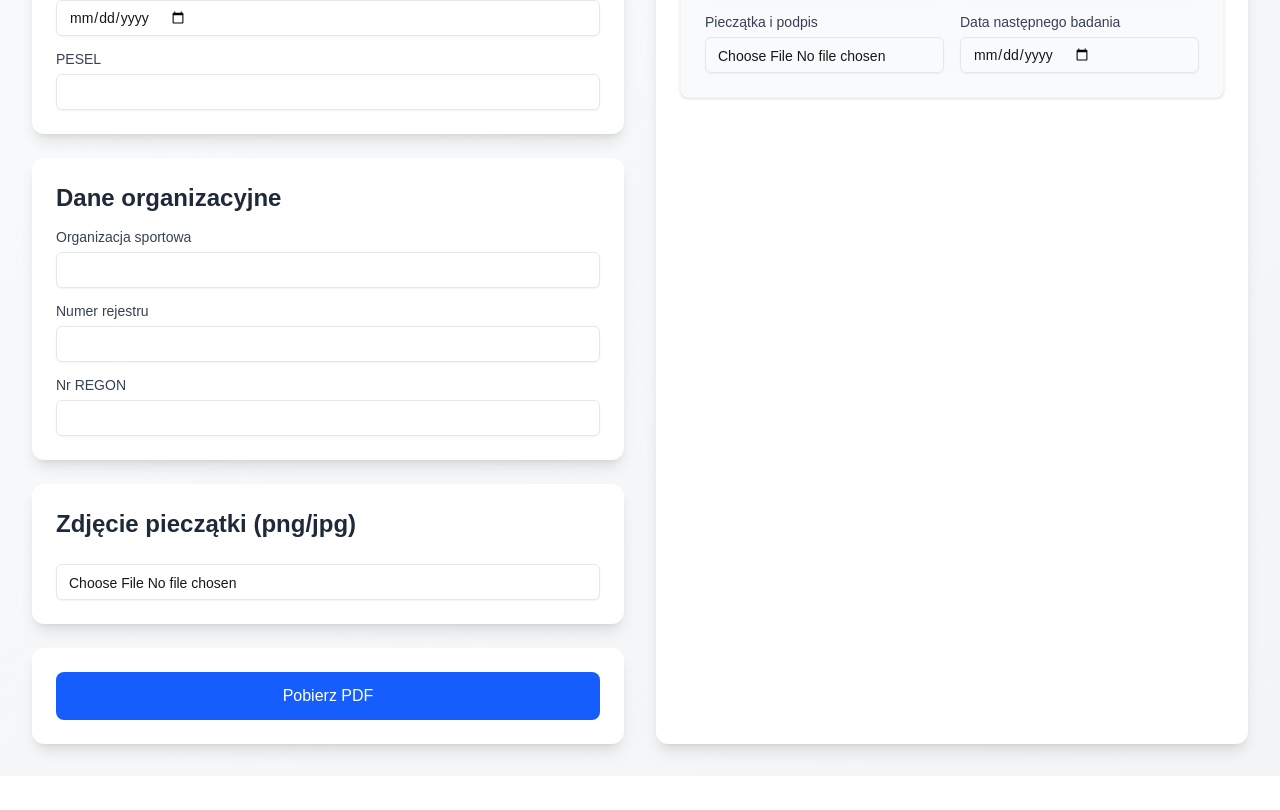
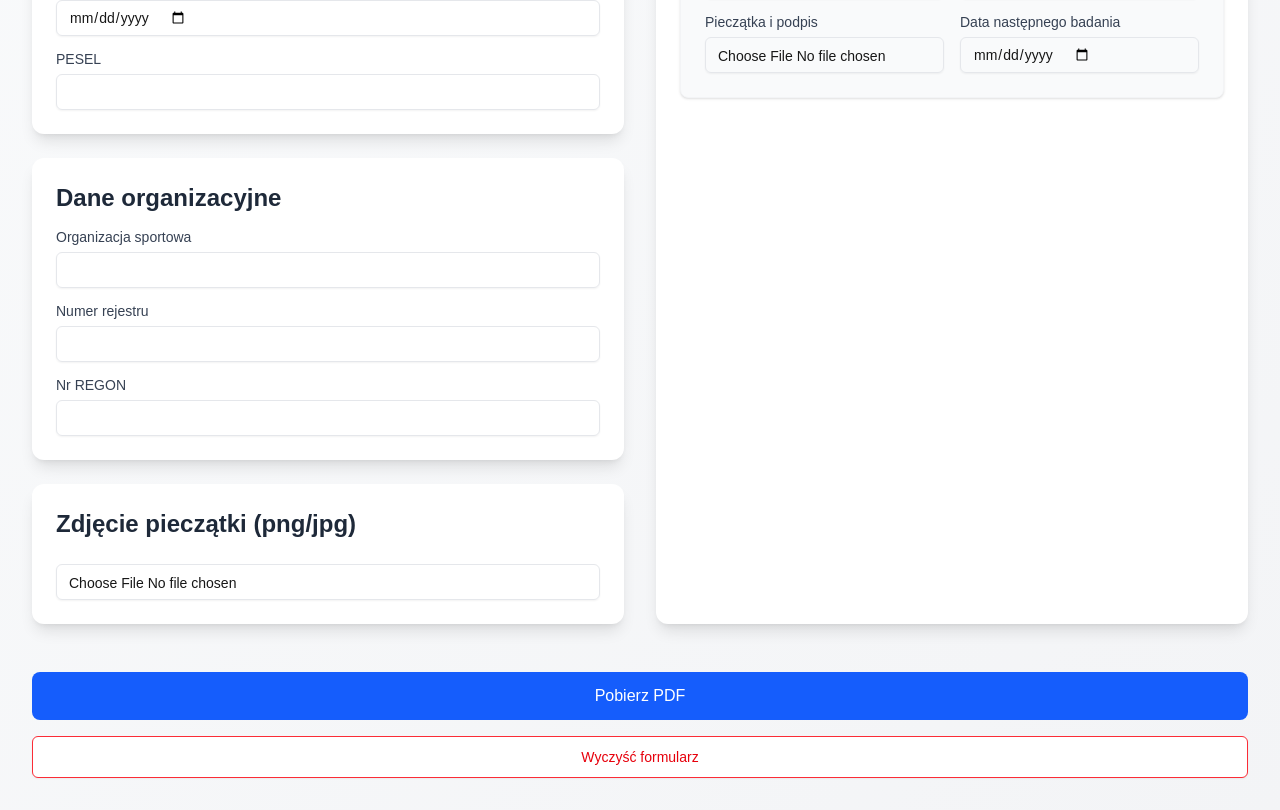
Before and after one commit to PepeIksde/karta-zdrowia-sportowca, a Next.js app: page / in a window 1280 px wide. Shown: the part 346-1156 px from the top of the page. Before the commit the page ends 1122 px from the top, so only its background shows below. Built offline with nearby package versions, Linux system fonts and the light colour scheme.

Commit message:
button adjustments

```diff
--- a/src/app/page.tsx
+++ b/src/app/page.tsx
@@ -4,7 +4,7 @@ import HealthCardPDF from "@/components/health-card-pdf";
 import { Button } from "@/components/ui/button";
 import { Input } from "@/components/ui/input";
 import { Label } from "@/components/ui/label";
-import { useState } from "react";
+import { useRef, useState } from "react";
 
 interface ExaminationRecord {
   date: string;
@@ -26,7 +26,7 @@ export default function Home() {
     registrationNumber: "",
     clinicStamp: "",
     regon: "",
-    clinicStampImage: "", // base64 string
+    clinicStampImage: "",
     examinationStampImage: "",
   });
 
@@ -41,6 +41,9 @@ export default function Home() {
       examinationStampImage: "",
     },
   ]);
+
+  const clinicStampInputRef = useRef<HTMLInputElement | null>(null);
+  const examinationStampRefs = useRef<(HTMLInputElement | null)[]>([]);
 
   const handleInputChange = (
     e: React.ChangeEvent<HTMLInputElement | HTMLTextAreaElement>
@@ -84,6 +87,48 @@ export default function Home() {
 
   const removeExamination = (index: number) => {
     setExaminations((prev) => prev.filter((_, i) => i !== index));
+    examinationStampRefs.current.splice(index, 1); // usuń ref z listy
+  };
+
+  const clearForm = () => {
+    if (confirm("Czy na pewno chcesz wyczyścić cały formularz?")) {
+      setFormData({
+        name: "",
+        firstName: "",
+        birthDate: "",
+        pesel: "",
+        organization: "",
+        registrationNumber: "",
+        clinicStamp: "",
+        regon: "",
+        clinicStampImage: "",
+        examinationStampImage: "",
+      });
+
+      setExaminations([
+        {
+          date: "",
+          height: "",
+          weight: "",
+          result: "",
+          stamp: "",
+          nextDate: "",
+          examinationStampImage: "",
+        },
+      ]);
+
+      // Czyść inputy file
+      if (clinicStampInputRef.current) {
+        clinicStampInputRef.current.value = "";
+      }
+
+      examinationStampRefs.current.forEach((ref) => {
+        if (ref) ref.value = "";
+      });
+
+      // Reset refs do jednego pustego badania
+      examinationStampRefs.current = [null];
+    }
   };
 
   return (
@@ -210,6 +255,7 @@ export default function Home() {
             <Input
               type="file"
               accept="image/*"
+              ref={clinicStampInputRef}
               onChange={(e) => {
                 const file = e.target.files?.[0];
                 if (file) {
@@ -225,9 +271,6 @@ export default function Home() {
               }}
               className="border-gray-200 focus:ring-2 focus:ring-blue-500"
             />
-          </div>
-          <div className="bg-white rounded-xl p-6 shadow-lg">
-            <HealthCardPDF formData={formData} examinations={examinations} />
           </div>
         </div>
 
@@ -299,6 +342,7 @@ export default function Home() {
                     <Input
                       type="file"
                       accept="image/*"
+                      ref={(el) => (examinationStampRefs.current[index] = el)}
                       onChange={(e) => {
                         const file = e.target.files?.[0];
                         if (file) {
@@ -351,6 +395,18 @@ export default function Home() {
           </div>
         </div>
       </div>
+
+      {/* PDF + Clear Form Button */}
+      <div className="mt-12 space-y-4">
+        <HealthCardPDF formData={formData} examinations={examinations} />
+        <Button
+          variant="outline"
+          onClick={clearForm}
+          className="px-5 py-5 w-full border-red-500 text-red-600 hover:bg-red-50"
+        >
+          Wyczyść formularz
+        </Button>
+      </div>
     </div>
   );
 }
```
